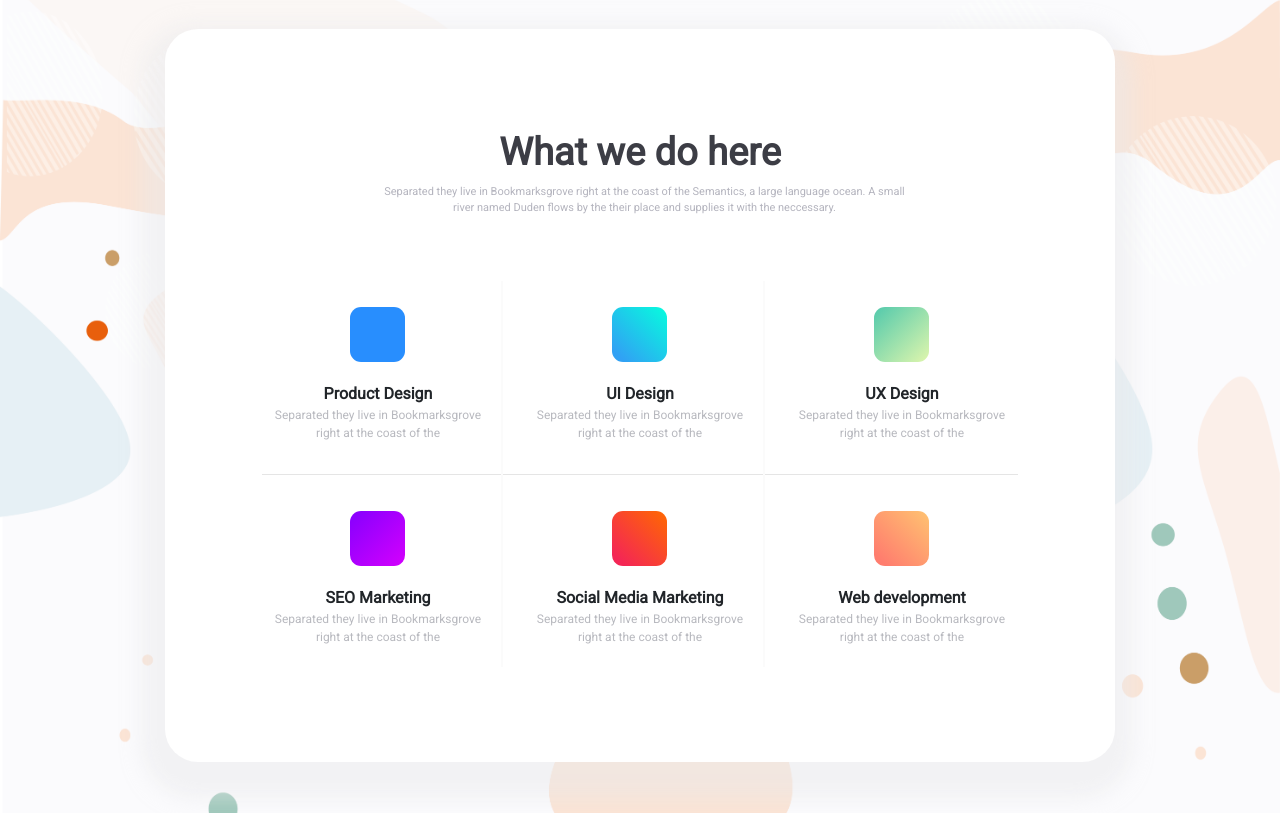
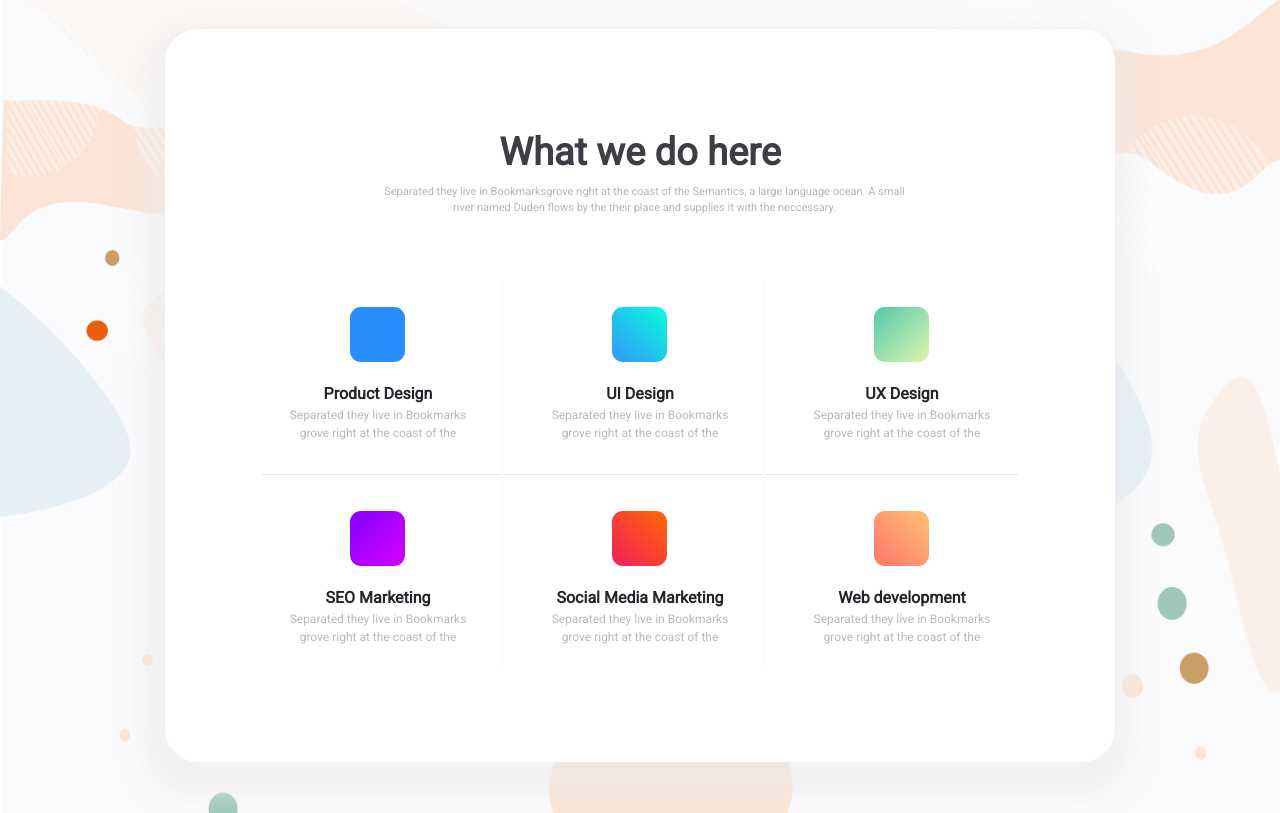
Before and after one commit to AndyWams/noiz, a plain HTML site: page index.html in a window 1280 px wide. Shown: the part 1472-2285 px from the top of the page. Drawn offline with nearby package versions, Linux system fonts and the light colour scheme; a web font is replaced by a local one.

Commit message:
updated file

```diff
--- a/index.html
+++ b/index.html
@@ -135,7 +135,8 @@
                             </div>
                             <span>Product Design</span>
                             <p class="serv-details">
-                                Separated they live in Bookmarksgrove right at the coast of the
+                                Separated they live in Bookmarks<br>
+                                grove right at the coast of the
                             </p>
                         </div>
                     </div>
@@ -146,7 +147,8 @@
                             </div>
                             <span>UI Design</span>
                             <p class="serv-details">
-                                Separated they live in Bookmarksgrove right at the coast of the
+                                Separated they live in Bookmarks<br>
+                                grove right at the coast of the
                             </p>
                         </div>
                     </div>
@@ -157,7 +159,8 @@
                             </div>
                             <span>UX Design</span>
                             <p class="serv-details">
-                                Separated they live in Bookmarksgrove right at the coast of the
+                                Separated they live in Bookmarks<br>
+                                grove right at the coast of the
                             </p>
                         </div>
                     </div>
@@ -171,7 +174,8 @@
                             </div>
                             <span>SEO Marketing</span>
                             <p class="serv-details">
-                                Separated they live in Bookmarksgrove right at the coast of the
+                                Separated they live in Bookmarks<br>
+                                grove right at the coast of the
                             </p>
                         </div>
                     </div>
@@ -182,7 +186,8 @@
                             </div>
                             <span>Social Media Marketing</span>
                             <p class="serv-details">
-                                Separated they live in Bookmarksgrove right at the coast of the
+                                Separated they live in Bookmarks<br>
+                                grove right at the coast of the
                             </p>
                         </div>
                     </div>
@@ -193,7 +198,8 @@
                             </div>
                             <span>Web development</span>
                             <p class="serv-details">
-                                Separated they live in Bookmarksgrove right at the coast of the
+                                Separated they live in Bookmarks<br>
+                                grove right at the coast of the
                             </p>
                         </div>
                     </div>
```
